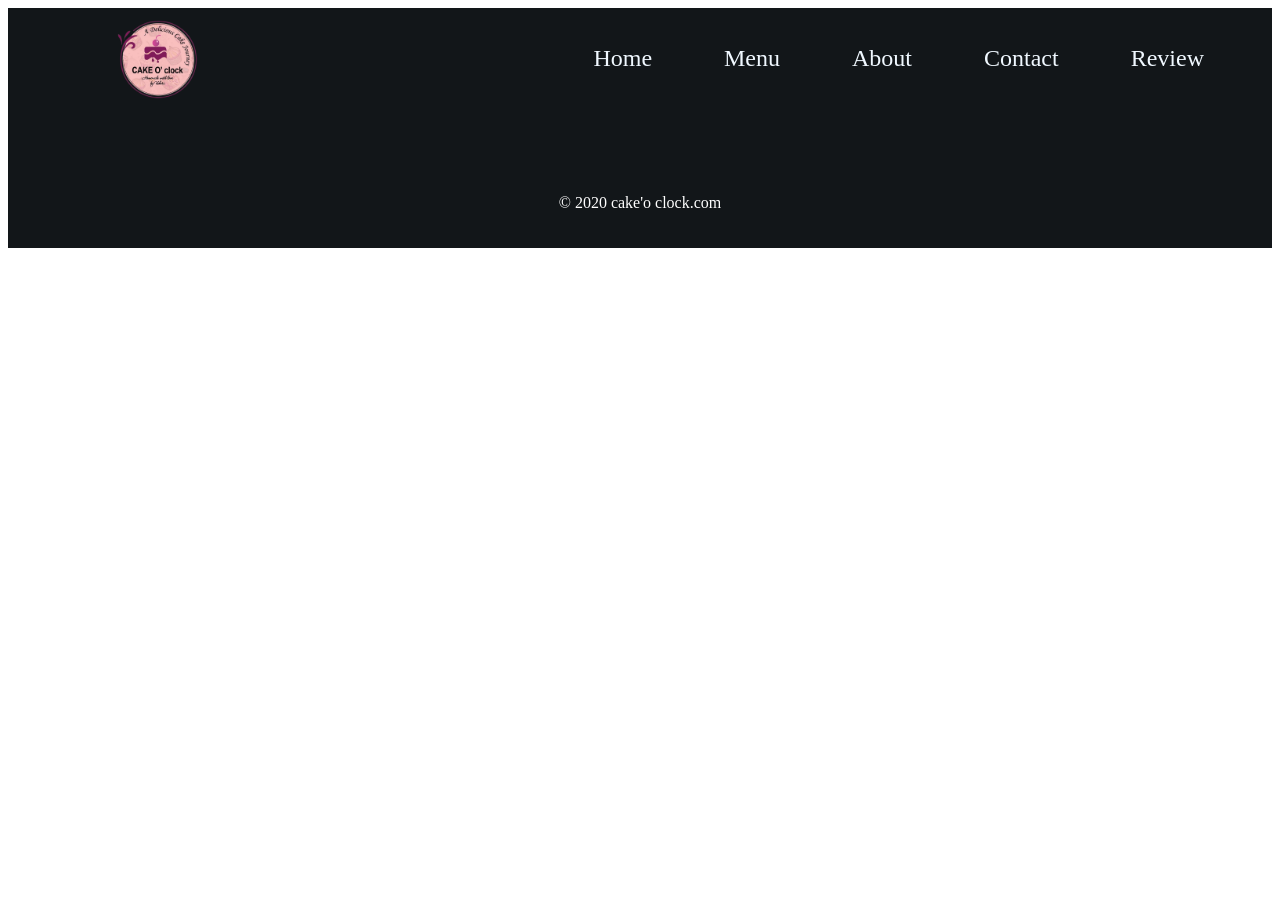
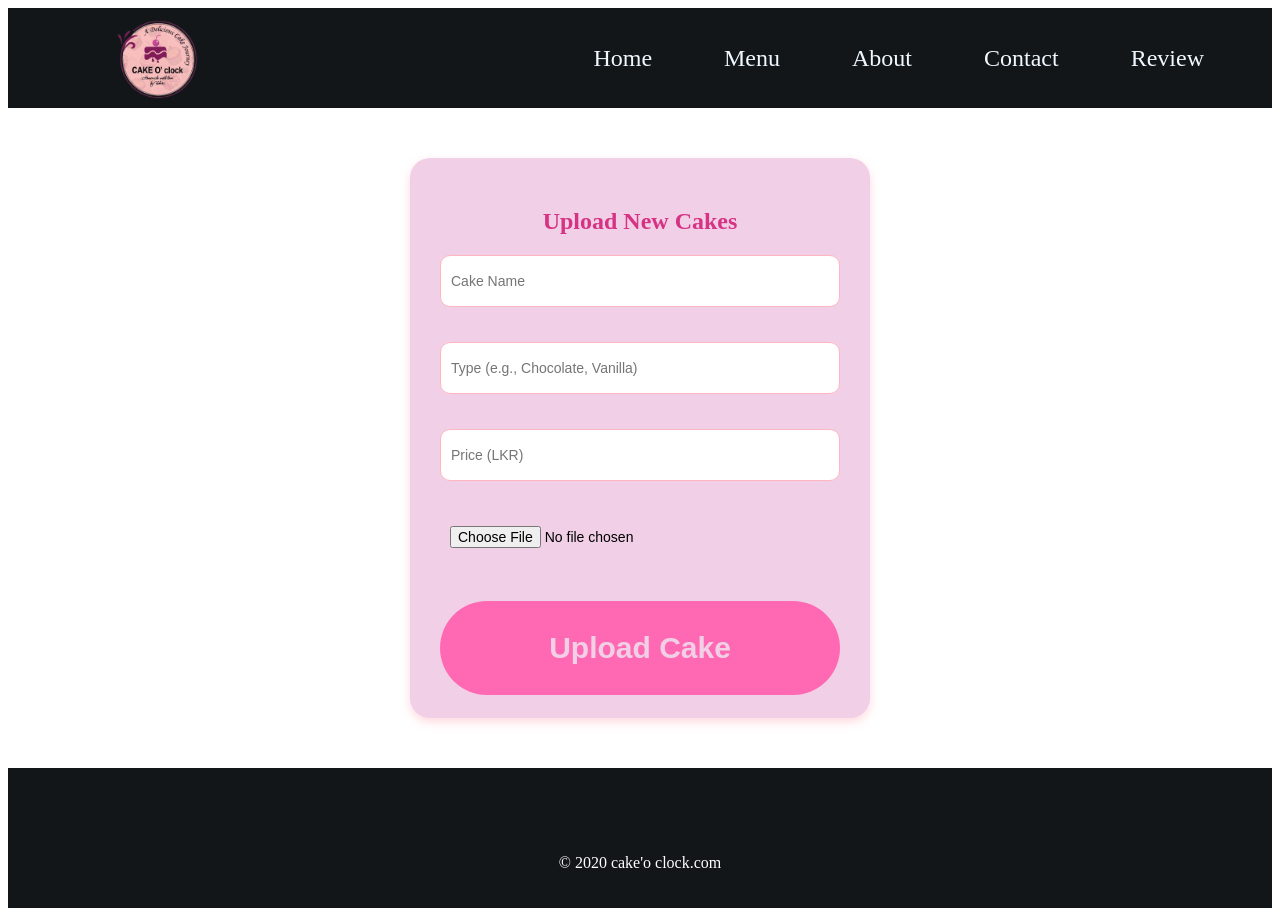
Before and after one commit to ANRamawickrama/cake-O-CLOCK, a React (Create React App) app in the folder frontend/: page /update in a window 1280 px wide. Before the commit the page ends 800 px from the top, so only its background shows below. Built offline with nearby package versions, Linux system fonts and the light colour scheme; some icons are missing.

Commit message:
uplord cakes

```diff
--- a/frontend/src/App.js
+++ b/frontend/src/App.js
@@ -14,6 +14,7 @@ import WeddingStructures from "./pages/weddingStructure";
 import { BrowserRouter as Router, Routes, Route } from "react-router-dom";
 import LoginPage from "./pages/LoginPage";
 import CakeManager from "./pages/CakeManager";
+import UploadCakePage from "./pages/UploardCakePage";
 
 function App() {
   return (
@@ -31,6 +32,7 @@ function App() {
           <Route path="/weddingStructures" element={<WeddingStructures />} />
           <Route path="/login" element={<LoginPage />} />
           <Route path="/manage" element={<CakeManager />} />
+          <Route path="/update" element={<UploadCakePage />} />
         </Routes>
         <Footer />
       </Router>
--- /dev/null
+++ b/frontend/src/pages/UploardCakePage.js
@@ -0,0 +1,72 @@
+import { useState } from "react";
+import axios from "axios";
+import "../styles/UploadCakePage.css";
+
+export default function UploadCakePage() {
+  const [name, setName] = useState("");
+  const [type, setType] = useState("");
+  const [price, setPrice] = useState("");
+  const [image, setImage] = useState(null);
+  const [message, setMessage] = useState("");
+
+  const handleSubmit = async (e) => {
+    e.preventDefault();
+    if (!name || !type || !price || !image) {
+      setMessage("Please fill all fields");
+      return;
+    }
+
+    const formData = new FormData();
+    formData.append("name", name);
+    formData.append("type", type);
+    formData.append("price", price);
+    formData.append("image", image);
+
+    try {
+      const res = await axios.post("http://localhost:5000/api/cakes/upload", formData, {
+        headers: { "Content-Type": "multipart/form-data" },
+      });
+      setMessage("Cake uploaded successfully!");
+      setName("");
+      setType("");
+      setPrice("");
+      setImage(null);
+    } catch (err) {
+      console.error(err);
+      setMessage("Upload failed. Try again!");
+    }
+  };
+
+  return (
+    <div className="upload-container">
+      <h2>Upload New Cakes</h2>
+      <form className="upload-form" onSubmit={handleSubmit}>
+        <input
+          type="text"
+          placeholder="Cake Name"
+          value={name}
+          onChange={(e) => setName(e.target.value)}
+        />
+        <input
+          type="text"
+          placeholder="Type (e.g., Chocolate, Vanilla)"
+          value={type}
+          onChange={(e) => setType(e.target.value)}
+        />
+        <input
+          type="number"
+          placeholder="Price (LKR)"
+          value={price}
+          onChange={(e) => setPrice(e.target.value)}
+        />
+        <input
+          type="file"
+          accept="image/*"
+          onChange={(e) => setImage(e.target.files[0])}
+        />
+        <button type="submit">Upload Cake</button>
+      </form>
+      {message && <p className="message">{message}</p>}
+    </div>
+  );
+}
--- /dev/null
+++ b/frontend/src/styles/UploadCakePage.css
@@ -0,0 +1,58 @@
+.upload-container {
+  height: 500px;
+  width: 100%;
+  max-width: 400px;
+  margin: 50px auto;
+  background: #f1d0e7;
+  padding: 30px;
+  border-radius: 20px;
+  box-shadow: 0 4px 10px rgba(255, 182, 193, 0.5);
+  text-align: center;
+  align-items: center;
+}
+
+.upload-container h2 {
+  margin-bottom: 20px;
+  color: #d63384;
+}
+
+.upload-form {
+  display: flex;
+  flex-direction: column;
+  gap: 35px;
+}
+
+.upload-form input {
+  padding: 10px;
+  border: 1px solid #ffb6c1;
+  border-radius: 10px;
+  font-size: 14px;
+  height: 30px;
+}
+
+.upload-form input[type="file"] {
+  border: none;
+}
+
+.upload-form button {
+  background-color: #ff69b4;
+  color: #f1d0e7;
+  font-size: 30px;
+  font-weight: bold;
+  padding: 30px;
+  border: none;
+  border-radius: 50px;
+  cursor: pointer;
+  font-weight: bold;
+  transition: 0.3s;
+}
+
+.upload-form button:hover {
+  background-color: #ff1493;
+}
+
+.message {
+  margin-top: 15px;
+  color: #d63384;
+  font-weight: bold;
+}
```
